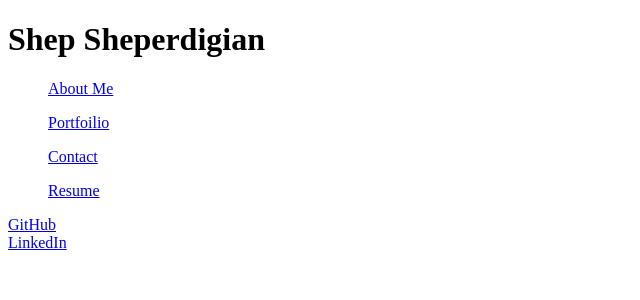
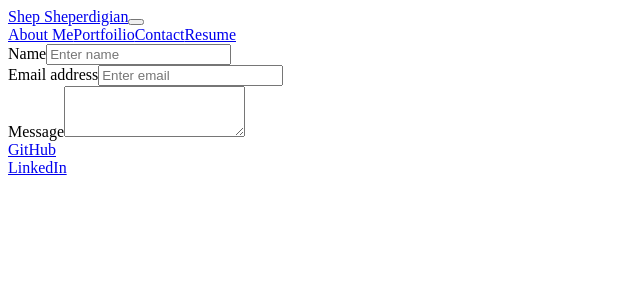
Before and after one commit to zshep/React_Portfolio, a React (Create React App) app: page /contact in a window 1280 px wide. Shown: the top 300 px of the page, without its empty margins (0-640 px from the left). Built offline with nearby package versions, Linux system fonts and the light colour scheme.

Commit message:
more work on the navbar

```diff
--- a/package.json
+++ b/package.json
@@ -6,10 +6,12 @@
     "@testing-library/jest-dom": "^5.16.5",
     "@testing-library/react": "^13.4.0",
     "@testing-library/user-event": "^13.5.0",
+    "bootstrap": "^5.2.2",
     "react": "^18.2.0",
+    "react-bootstrap": "^2.6.0",
     "react-dom": "^18.2.0",
     "react-router-dom": "^6.4.3",
-    "react-scripts": "5.0.1",
+    "react-scripts": "^2.1.8",
     "web-vitals": "^2.1.4"
   },
   "scripts": {
--- a/src/components/Contact.js
+++ b/src/components/Contact.js
@@ -1,4 +1,5 @@
-import React from "react";
+import React, { useState } from 'react';
+import Form from 'react-bootstrap/Form';
 
 
 
@@ -7,7 +8,29 @@ export default function Contact () {
 
 return(
 
-    <form></form>
+    <Form>
+
+         <Form.Group className="mb-3" controlId="contactForm.name">
+        <Form.Label>Name</Form.Label>
+        <Form.Control type="email" placeholder="Enter name" />
+        <Form.Text className="text-muted">
+        </Form.Text>
+        </Form.Group>
+                {/* Input for user email */}
+         <Form.Group className="mb-3" controlId="contactForm.email">
+        <Form.Label>Email address</Form.Label>
+        <Form.Control type="email" placeholder="Enter email" />
+        <Form.Text className="text-muted">
+        </Form.Text>
+      </Form.Group>
+
+      <Form.Group className="mb-3" controlId="contactForm.ControlTextarea1">
+        <Form.Label>Message</Form.Label>
+        <Form.Control as="textarea" rows={3} />
+      </Form.Group>
+
+
+    </Form>
 )
 
 
--- a/src/components/Header.js
+++ b/src/components/Header.js
@@ -1,15 +1,18 @@
 import React from 'react';
-import Navbar from "./Navbar";
+import Navigationbar from "./Navbar";
+import Container from 'react-bootstrap/Container';
 
 
 function Header() {
     //
     return(
-        <header className="header">
-      <h1>Shep Sheperdigian</h1>
-        <Navbar/>
+        <Container fluid>
 
-    </header>
+          <Navigationbar/>
+
+
+
+        </Container>
 
 
     )
--- a/src/components/Navbar.js
+++ b/src/components/Navbar.js
@@ -1,33 +1,50 @@
 import React from 'react';
-// Here we import the Navbar.css file to grant access to some additional classNames
+import Container from 'react-bootstrap/Container';
+import Nav from 'react-bootstrap/Nav';
+import Navbar from 'react-bootstrap/Navbar';
 import {
   NavLink
-
 } from 'react-router-dom';
 
 // TODO: Create a styles object called "styles"
 
-function Navbar() {
-  var styles = {
-    frank: {
-      backgroundColor: "red",
-      color: "blue"
-    }
-  }
-  // TODO: Add a style attribute to `nav`
+function Navigationbar() {
+
+
   return (
-    <nav className="navbar">
+    <Navbar bg="light" expand="lg">
+    <Container fluid>
+      <Navbar.Brand href="/">Shep Sheperdigian</Navbar.Brand>
+      <Navbar.Toggle aria-controls="basic-navbar-nav" />
+      <Navbar.Collapse id="basic-navbar-nav">
 
-      <ul> <NavLink to='/' styles={({isActive}) => ({
-    color: !isActive ? "green" : "blue"
-  })}>About Me</NavLink></ul>
-      <ul> <NavLink to='/portfolio' styles={({isActive}) => ({
-    color: !isActive ? "green" : "blue"
-  })}>Portfoilio</NavLink></ul>
-      <ul> <NavLink to='/contact'>Contact</NavLink></ul>
-      <ul> <NavLink to='/resume'>Resume</NavLink></ul>
-    </nav >
+        <Nav className="me-auto">
+        <NavLink to='/' styles={({isActive}) => ({ color: !isActive ? "green" : "blue" })}>About Me</NavLink>
+          <NavLink to='/portfolio' styles={({isActive}) => ({ color: !isActive ? "green" : "blue"})}>Portfoilio</NavLink>
+          <NavLink to='/contact'>Contact</NavLink>
+         <NavLink to='/resume'>Resume</NavLink>
+        </Nav>
+      </Navbar.Collapse>
+    </Container>
+  </Navbar>
   );
 }
 
-export default Navbar;
+export default Navigationbar;
+
+
+
+
+
+// ----------------------------stuff with tutor ----------------
+
+//     <nav>
+//     <ul> <NavLink to='/' styles={({isActive}) => ({
+//   color: !isActive ? "green" : "blue"
+// })}>About Me</NavLink></ul>
+//     <ul> <NavLink to='/portfolio' styles={({isActive}) => ({
+//   color: !isActive ? "green" : "blue"
+// })}>Portfoilio</NavLink></ul>
+//     <ul> <NavLink to='/contact'>Contact</NavLink></ul>
+//     <ul> <NavLink to='/resume'>Resume</NavLink></ul>
+//   </nav >
```
Also changed, not shown: 1 other file (tests, documents, lock files or other folders).
